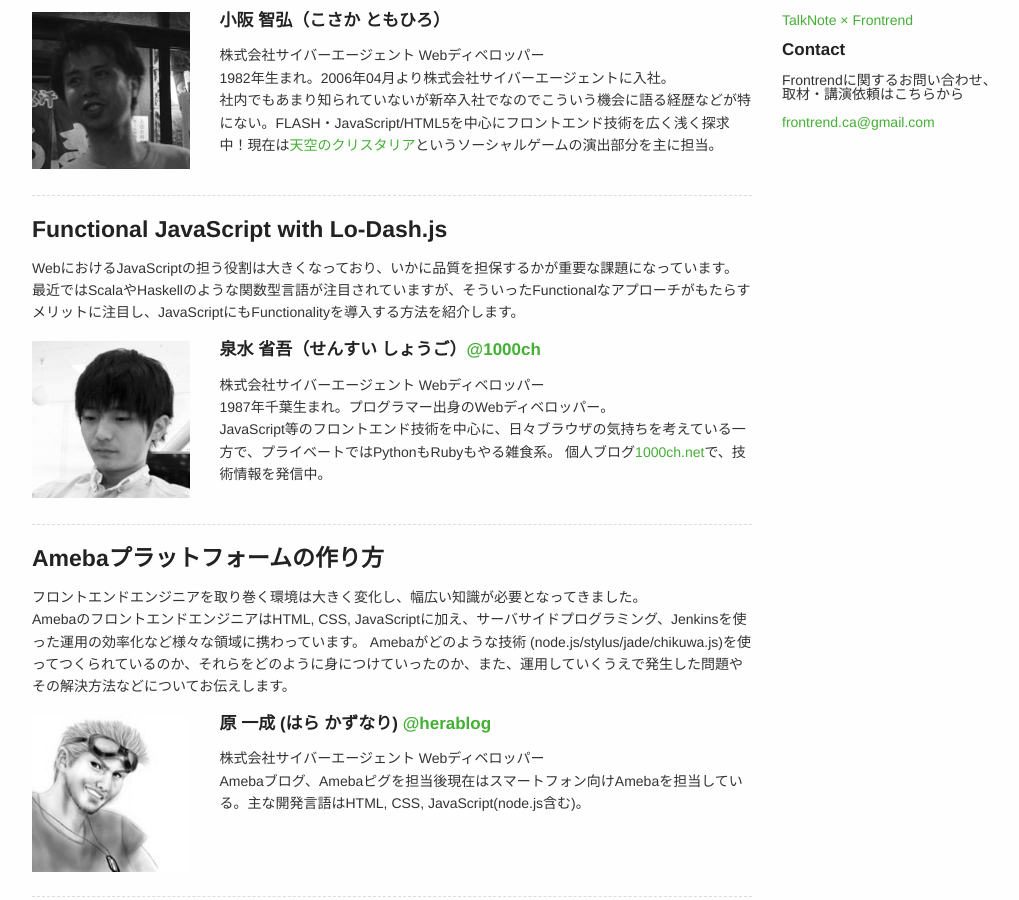
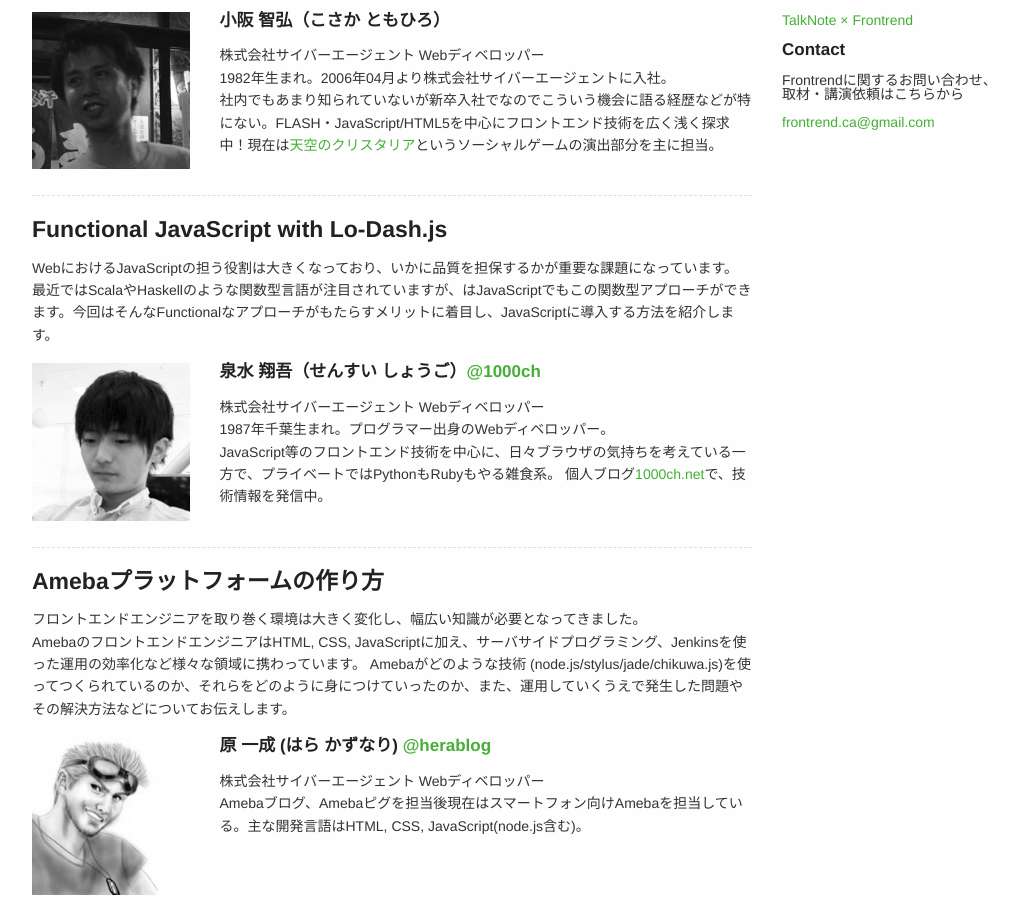
Before and after one commit to frontrend/frontrend.github.io, a Jekyll site: the page built from events/05/index.md, in a window 1280 px wide and 900 px high, scrolled down 1270 px. Shown: the whole window, without its empty margins (123-1142 px from the left). Built offline with Jekyll 4.4.1, drawn with Linux system fonts in a browser that asks for light colours; Markdown is read by kramdown in place of the engine named in the settings; comment, search, counter and statistics services are not loaded.

Commit message:
Fix typos

```diff
--- a/events/05/index.md
+++ b/events/05/index.md
@@ -43,14 +43,13 @@ atnd: http://connpass.com/event/
 
 <h4 id="sensui">Functional JavaScript with Lo-Dash.js</h4>
 
-WebにおけるJavaScriptの担う役割は大きくなっており、いかに品質を担保するかが重要な課題になっています。
-最近ではScalaやHaskellのような関数型言語が注目されていますが、そういったFunctionalなアプローチがもたらすメリットに注目し、JavaScriptにもFunctionalityを導入する方法を紹介します。
+WebにおけるJavaScriptの担う役割は大きくなっており、いかに品質を担保するかが重要な課題になっています。最近ではScalaやHaskellのような関数型言語が注目されていますが、はJavaScriptでもこの関数型アプローチができます。今回はそんなFunctionalなアプローチがもたらすメリットに着目し、JavaScriptに導入する方法を紹介します。
 
 <div class="row">
     <div class="three columns">
         <img src="/images/speakers/sensui.jpg">
     </div>
-    <div class="nine columns"><h5>泉水 省吾（せんすい しょうご）<a href="https://twitter.com/1000ch">@1000ch</a></h5>
+    <div class="nine columns"><h5>泉水 翔吾（せんすい しょうご）<a href="https://twitter.com/1000ch">@1000ch</a></h5>
     <p>株式会社サイバーエージェント Webディベロッパー<br>
     1987年千葉生まれ。プログラマー出身のWebディベロッパー。<br>
     JavaScript等のフロントエンド技術を中心に、日々ブラウザの気持ちを考えている一方で、プライベートではPythonもRubyもやる雑食系。
```
Also changed, not shown: 2 other files.
